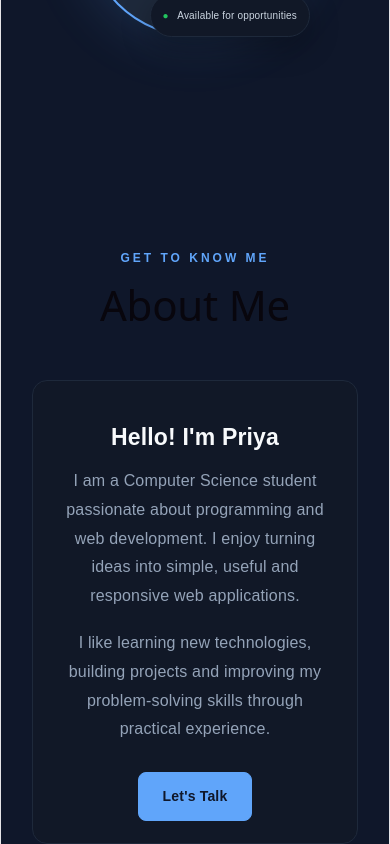
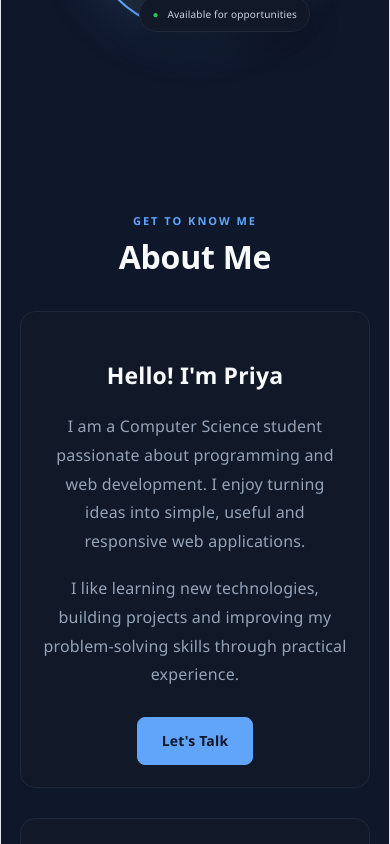
Before and after one commit to chandrima2186/Portfolio, a React app: page / in a window 390 px wide. Shown: the part 840-1684 px from the top of the page. Built offline with nearby package versions, Linux system fonts and the light colour scheme; the HTML template or start-up script is replaced by a standard one.

Commit message:
Improve typography and alignment

```diff
--- a/src/styles/Common.css
+++ b/src/styles/Common.css
@@ -1,3 +1,4 @@
+
 /* ================= COMMON ================= */
 
 * {
@@ -7,42 +8,52 @@
 
 body {
   margin: 0;
-  font-family: Arial, sans-serif;
+  font-family: "Segoe UI", Arial, sans-serif;
   background: #0f172a;
   color: #f8fafc;
+  line-height: 1.6;
 }
 
 a {
   text-decoration: none;
 }
 
-/* Common Section */
+/* ================= COMMON SECTION ================= */
 
 .section {
-  padding: 110px 8%;
+  width: 100%;
+  padding: 100px 8%;
   margin-bottom: 20px;
 }
 
 .section-title {
-  margin-bottom: 50px;
+  max-width: 850px;
+  margin: 0 auto 50px;
 }
 
 .section-title p {
+  margin: 0 0 8px;
+
   color: #60a5fa;
   letter-spacing: 3px;
   font-size: 12px;
-  font-weight: bold;
+  font-weight: 700;
 }
 
 .section-title h2 {
-  font-size: 42px;
-  margin: 10px 0;
+  margin: 0;
+
+  color: #f8fafc;
+  font-size: 40px;
+  font-weight: 700;
+  line-height: 1.2;
 }
 
-/* Common Buttons */
+/* ================= COMMON BUTTONS ================= */
 
 .btn {
   display: inline-block;
+
   padding: 12px 24px;
 
   background: #60a5fa;
@@ -54,6 +65,7 @@ a {
   font-weight: 600;
 
   cursor: pointer;
+
   transition: all 0.3s ease;
 }
 
@@ -71,10 +83,11 @@ a {
   color: #0f172a;
 }
 
-/* Footer */
+/* ================= FOOTER ================= */
 
 footer {
   text-align: center;
+
   padding: 25px;
 
   background: #0f172a;
@@ -87,3 +100,25 @@ footer {
 footer p {
   margin: 0;
 }
+
+/* ================= RESPONSIVE ================= */
+
+@media (max-width: 650px) {
+  .section {
+    padding: 80px 5%;
+    margin-bottom: 15px;
+  }
+
+  .section-title {
+    margin-bottom: 35px;
+  }
+
+  .section-title h2 {
+    font-size: 32px;
+  }
+
+  .section-title p {
+    font-size: 11px;
+    letter-spacing: 2px;
+  }
+}
```
